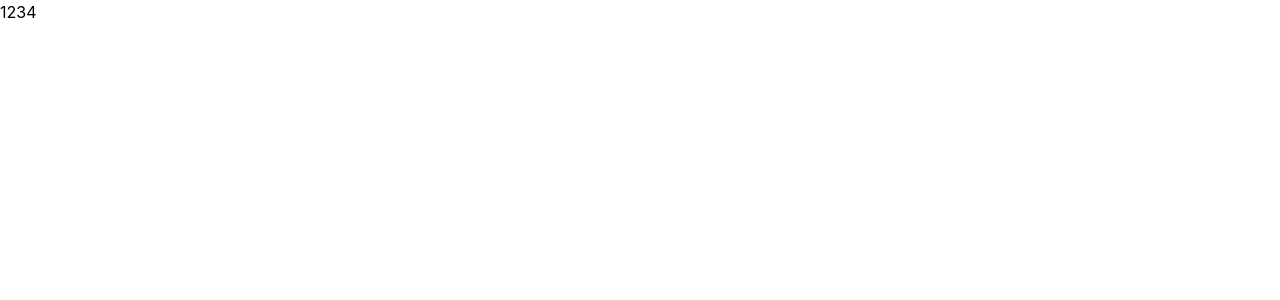
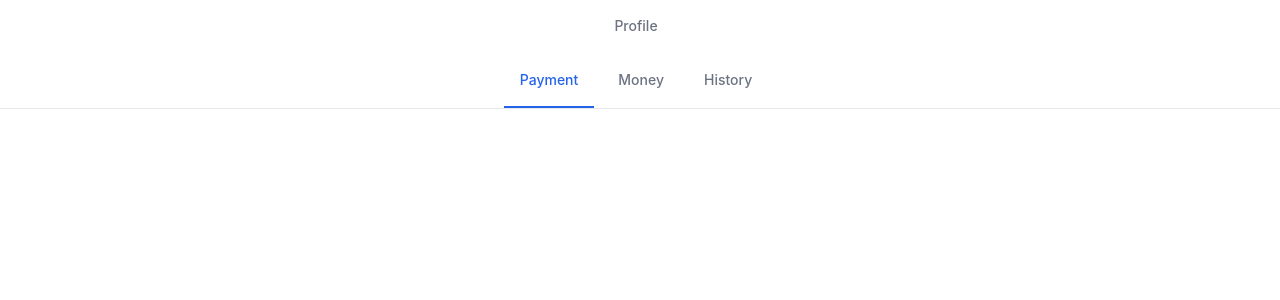
Before and after one commit to Nick-Knighton/Slice, a React (Create React App) app in the folder frontend/: page /page in a window 1280 px wide. Shown: the top 300 px of the page. Built offline with nearby package versions, Linux system fonts and the light colour scheme.

Commit message:
added page

```diff
--- a/frontend/src/Page.js
+++ b/frontend/src/Page.js
@@ -1,4 +1,21 @@
 function Page() {
-    return <h1>1234</h1>
+    return (
+        <div class="text-sm font-medium text-center text-gray-500 border-b border-gray-200 dark:text-gray-400 dark:border-gray-700">
+                <li class="mr-2 flex flex-row justify-center">
+                    <a href="#" class="inline-block p-4 border-b-2 border-transparent rounded-t-lg hover:text-gray-600 hover:border-gray-300 dark:hover:text-gray-300">Profile</a>
+                </li>
+            <ul class="flex flex-row justify-center" >
+                <li class="mr-2">
+                    <a href="#" class="inline-block p-4 text-blue-600 border-b-2 border-blue-600 rounded-t-lg active dark:text-blue-500 dark:border-blue-500" aria-current="page">Payment</a>
+                </li>
+                <li class="mr-2">
+                    <a href="#" class="inline-block p-4 border-b-2 border-transparent rounded-t-lg hover:text-gray-600 hover:border-gray-300 dark:hover:text-gray-300">Money</a>
+                </li>
+                <li class="mr-2">
+                    <a href="#" class="inline-block p-4 border-b-2 border-transparent rounded-t-lg hover:text-gray-600 hover:border-gray-300 dark:hover:text-gray-300">History</a>
+                </li>
+            </ul>
+</div>
+    )
 }
 export default Page;
```
